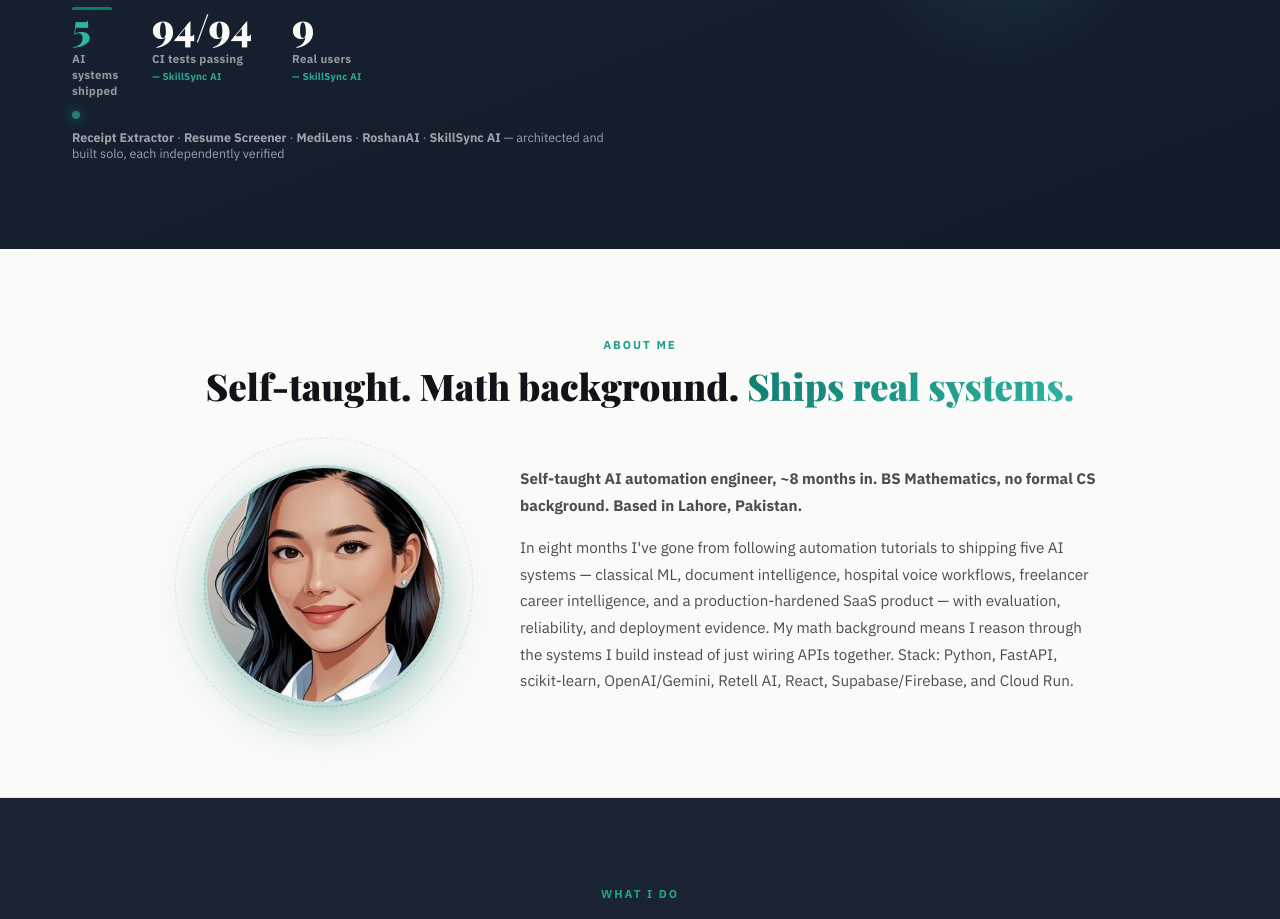
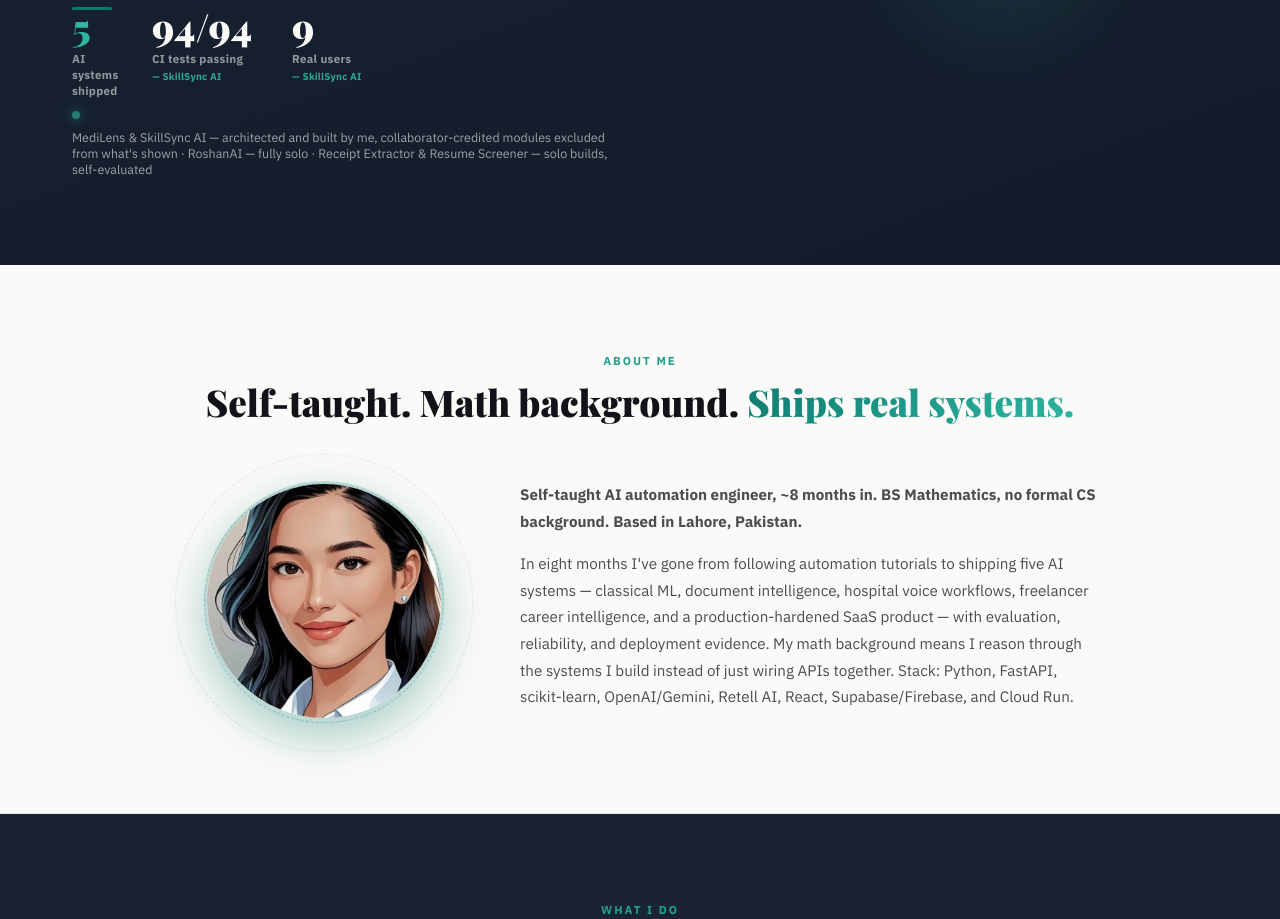
Before and after one commit to MaryumAkram16/maryum-portfolio, a React (Vite) app: page / in a window 1280 px wide. Shown: the part 780-1699 px from the top of the page. Built offline with nearby package versions, Linux system fonts and the light colour scheme.

Commit message:
fix: correct solo/verification claims in hero, sync meta tags with live content

```diff
--- a/index.html
+++ b/index.html
@@ -6,7 +6,7 @@
     <link rel="icon" href="/maryum-portfolio/favicon.ico" sizes="any" />
     <link rel="apple-touch-icon" href="/maryum-portfolio/apple-touch-icon.png" />
     <meta name="viewport" content="width=device-width, initial-scale=1.0" />
-    <meta name="description" content="I build AI systems that run themselves — voice agents, data pipelines, and full-stack products tested by real users. 3 systems shipped, 94/94 tests passing." />
+    <meta name="description" content="I build reliable AI systems from model evaluation to production — 5 AI systems, 94/94 CI tests passing, 9 real users — SkillSync AI. MediLens & SkillSync AI — architected and built by me, collaborator-credited modules excluded from what's shown · RoshanAI — fully solo · Receipt Extractor & Resume Screener — solo builds, self-evaluated" />
     <meta property="og:title" content="Maryum Akram — AI Automation Engineer" />
     <meta property="og:image" content="https://maryumakram16.github.io/maryum-portfolio/og-image.png" />
     <meta property="og:image:width" content="1200" />
@@ -14,7 +14,7 @@
     <meta property="og:site_name" content="Maryum Akram — Portfolio" />
     <meta name="twitter:card" content="summary_large_image" />
     <meta name="twitter:image" content="https://maryumakram16.github.io/maryum-portfolio/og-image.png" />
-    <meta property="og:description" content="Voice agents that book appointments. Pipelines that pull live data and act on it — tested by real users, not demos." />
+    <meta property="og:description" content="I build reliable AI systems from model evaluation to production — 5 AI systems, 94/94 CI tests passing, 9 real users — SkillSync AI. MediLens & SkillSync AI — architected and built by me, collaborator-credited modules excluded from what's shown · RoshanAI — fully solo · Receipt Extractor & Resume Screener — solo builds, self-evaluated" />
     <meta http-equiv="Cache-Control" content="no-cache, no-store, must-revalidate" />
     <meta http-equiv="Pragma" content="no-cache" />
     <meta http-equiv="Expires" content="0" />
--- a/src/pages/Landing.jsx
+++ b/src/pages/Landing.jsx
@@ -242,9 +242,7 @@ function Landing() {
             <div className={`hero-proof ${heroVisible ? 'visible' : ''}`}>
               <span className="proof-dot" aria-hidden="true" />
               <span className="proof-text">
-                <strong>Receipt Extractor</strong> · <strong>Resume Screener</strong> ·{' '}
-                <strong>MediLens</strong> · <strong>RoshanAI</strong> · <strong>SkillSync AI</strong> —
-                architected and built solo, each independently verified
+                MediLens &amp; SkillSync AI — architected and built by me, collaborator-credited modules excluded from what&apos;s shown · RoshanAI — fully solo · Receipt Extractor &amp; Resume Screener — solo builds, self-evaluated
               </span>
             </div>
           </div>
```
